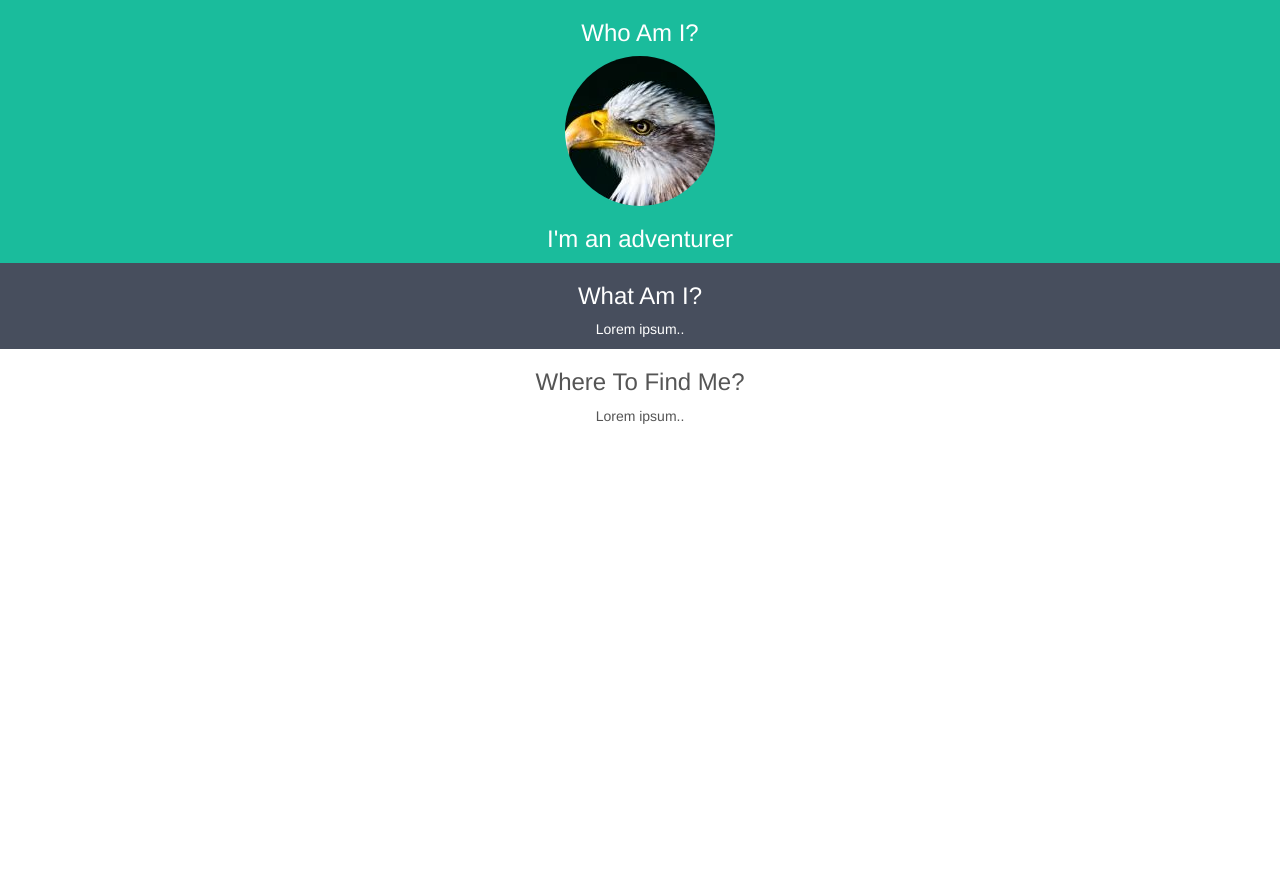
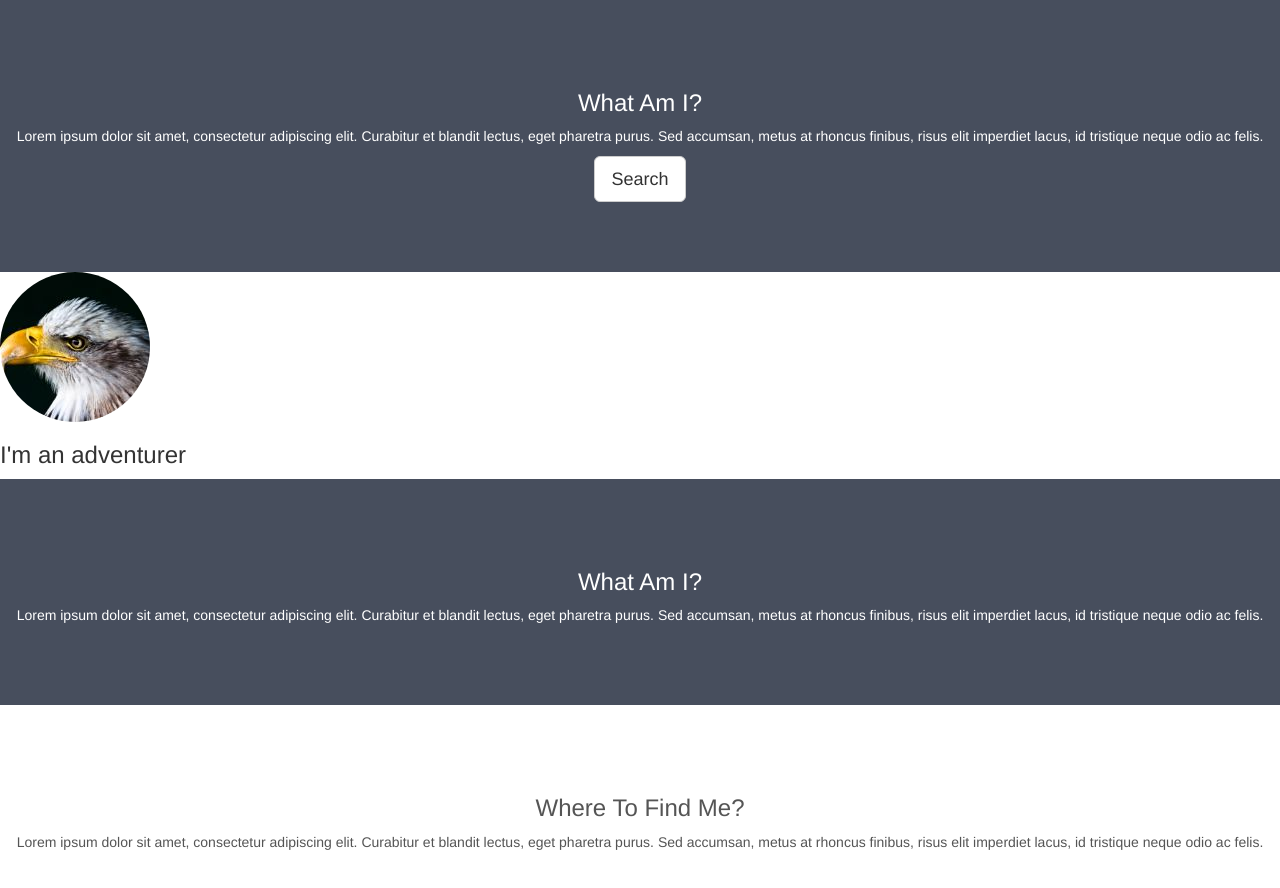
Before and after one commit to fernando-monteiro-duarte/simply-me-v1, a plain HTML site: page index.html in a window 1280 px wide. Before the commit the page ends 800 px from the top, so only its background shows below. Drawn offline with nearby package versions, Linux system fonts and the light colour scheme.

Commit message:
add a button

```diff
--- a/index.html
+++ b/index.html
@@ -8,6 +8,10 @@
   <script src="https://ajax.googleapis.com/ajax/libs/jquery/3.5.1/jquery.min.js"></script>
   <script src="https://maxcdn.bootstrapcdn.com/bootstrap/3.4.1/js/bootstrap.min.js"></script>
   <style>
+      .container-fluid {
+           padding-top: 70px;
+           padding-bottom: 70px;
+        }
      .bg-1 {
       background-color: #1abc9c; /* Green */
       color: #ffffff;
@@ -28,20 +32,32 @@
 
 <body>
 
-    <div class="container-fluid bg-1 text-center">
-      <h3>Who Am I?</h3>
+    <div class="container-fluid bg-2 text-center">
+        <h3>What Am I?</h3>
+        <p>Lorem ipsum dolor sit amet, consectetur adipiscing elit.
+             Curabitur et blandit lectus, eget pharetra purus.
+              Sed accumsan, metus at rhoncus finibus, risus elit imperdiet lacus,
+               id tristique neque odio ac felis.</p>
+        <a href="#" class="btn btn-default btn-lg">Search</a>
+      </div>
       <img src="bird.jpg" class="img-circle" alt="Bird">
       <h3>I'm an adventurer</h3>
     </div>
 
     <div class="container-fluid bg-2 text-center">
       <h3>What Am I?</h3>
-      <p>Lorem ipsum..</p>
+      <p>Lorem ipsum dolor sit amet, consectetur adipiscing elit.
+           Curabitur et blandit lectus, eget pharetra purus.
+            Sed accumsan, metus at rhoncus finibus, risus elit imperdiet lacus,
+            id tristique neque odio ac felis.</p>
     </div>
 
     <div class="container-fluid bg-3 text-center">
       <h3>Where To Find Me?</h3>
-      <p>Lorem ipsum..</p>
+      <p>Lorem ipsum dolor sit amet, consectetur adipiscing elit.
+           Curabitur et blandit lectus, eget pharetra purus.
+            Sed accumsan, metus at rhoncus finibus, risus elit imperdiet lacus,
+             id tristique neque odio ac felis.</p>
     </div>
 
     </body>
```
Lines whose indentation alone changed are shown as unchanged.
